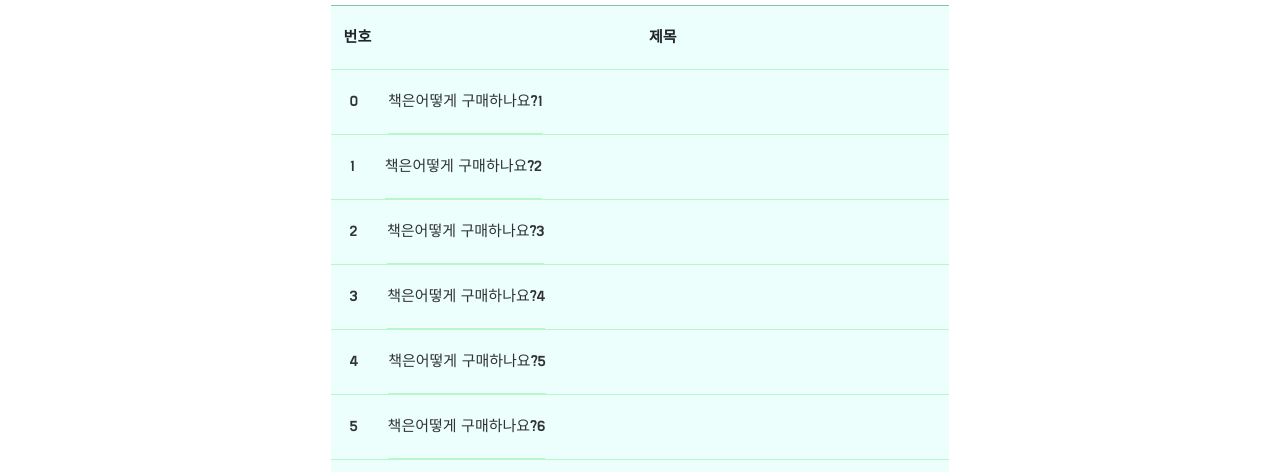
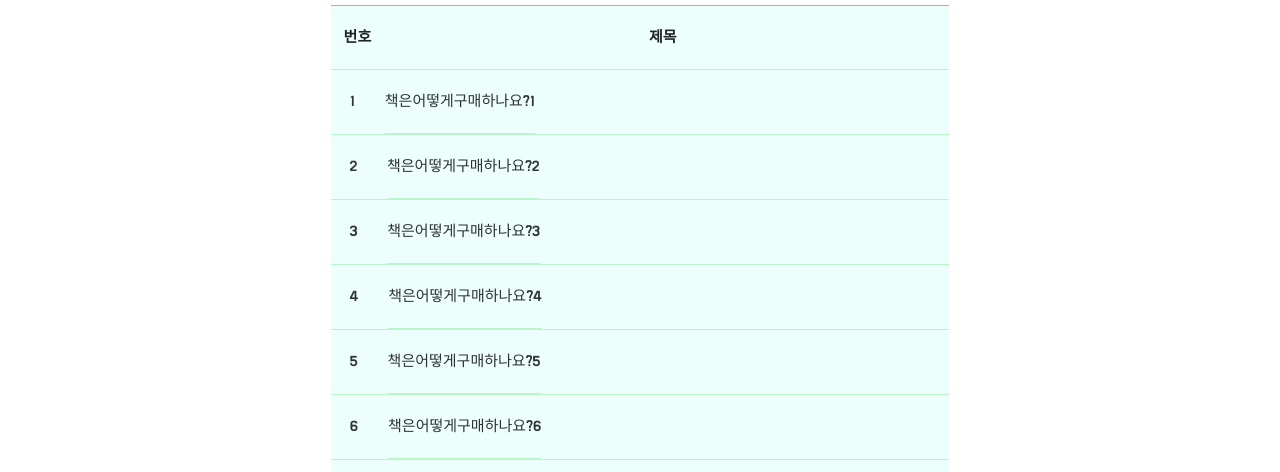
Before and after one commit to codestates-seb/seb40_main_031, a React (Create React App) app in the folder client/: page /faq in a window 1280 px wide. Shown: the part 480-952 px from the top of the page. Built offline with nearby package versions, Linux system fonts and the light colour scheme; a web font is replaced by a local one.

Commit message:
🛠Fix: faq 수정

```diff
--- a/client/src/constants/Pages.js
+++ b/client/src/constants/Pages.js
@@ -33,16 +33,49 @@ const FAQ_TAB_BUTTON = Object.freeze([
 ]);
 
 const FAQ_LIST = Object.freeze([
-  '책은어떻게 구매하나요?1',
-  '책은어떻게 구매하나요?2',
-  '책은어떻게 구매하나요?3',
-  '책은어떻게 구매하나요?4',
-  '책은어떻게 구매하나요?5',
-  '책은어떻게 구매하나요?6',
-  '책은어떻게 구매하나요?7',
-  '책은어떻게 구매하나요?8',
-  '책은어떻게 구매하나요?9',
-  '책은어떻게 구매하나요?10',
+  {
+    id: 1,
+    text: '책은어떻게구매하나요?1',
+  },
+  {
+    id: 2,
+    text: '책은어떻게구매하나요?2',
+  },
+  {
+    id: 3,
+    text: '책은어떻게구매하나요?3',
+  },
+  {
+    id: 4,
+    text: '책은어떻게구매하나요?4',
+  },
+  {
+    id: 5,
+    text: '책은어떻게구매하나요?5',
+  },
+  {
+    id: 6,
+    text: '책은어떻게구매하나요?6',
+  },
+  {
+    id: 7,
+    text: '책은어떻게구매하나요?7',
+  },
+  {
+    id: 8,
+    text: '책은어떻게구매하나요?8',
+  },
 ]);
 
-export { NAV_LIST, FAQ_TAB_BUTTON, FAQ_LIST };
+const FAQ_MODAL = Object.freeze([
+  '알아서 사쇼1',
+  '알아서 사쇼2',
+  '알아서 사쇼3',
+  '알아서 사쇼4',
+  '알아서 사쇼5',
+  '알아서 사쇼6',
+  '알아서 사쇼7',
+  '알아서 사쇼8',
+]);
+
+export { NAV_LIST, FAQ_TAB_BUTTON, FAQ_LIST, FAQ_MODAL };
--- a/client/src/pages/faq/Faq.js
+++ b/client/src/pages/faq/Faq.js
@@ -1,6 +1,6 @@
 import React, { useState } from 'react';
-import { FAQ_TAB_BUTTON } from 'constants';
-import { FAQ_LIST } from 'constants';
+import { FAQ_TAB_BUTTON, FAQ_MODAL, FAQ_LIST } from 'constants/Pages';
+import Modal from 'components/@common/modal/Modal';
 import {
   Wrap,
   Title,
@@ -18,6 +18,13 @@ import {
 } from 'pages/faq/Faq.style';
 
 const Faq = () => {
+  const [modal, setModal] = useState(false);
+
+  const togle = () => {
+    setModal((modal) => !modal);
+    return;
+  };
+
   return (
     <Wrap>
       <Title>자주묻는 질문 (FAQ)</Title>
@@ -45,14 +52,22 @@ const Faq = () => {
         </FaqListTitlteContents>
       </FaqListTitle>
       <FaqList>
-        {FAQ_LIST.map((li, i) => {
+        {FAQ_LIST.map(({ text, id }, i) => {
           return (
-            <FaqListContents key={i} style={{ paddingLeft: '3%' }}>
-              {i}
-              <FaqListContents key={i} style={{ marginLeft: '5%' }}>
-                {li}
+            <>
+              <FaqListContents key={i} style={{ paddingLeft: '3%' }}>
+                {id}
+
+                <FaqListContents
+                  style={{ marginLeft: '5%' }}
+                  onClick={() => togle()}
+                  key={i}
+                >
+                  {text}
+                </FaqListContents>
               </FaqListContents>
-            </FaqListContents>
+              <div>{modal === true && id === { id } ? <Modal /> : null}</div>
+            </>
           );
         })}
       </FaqList>
```
